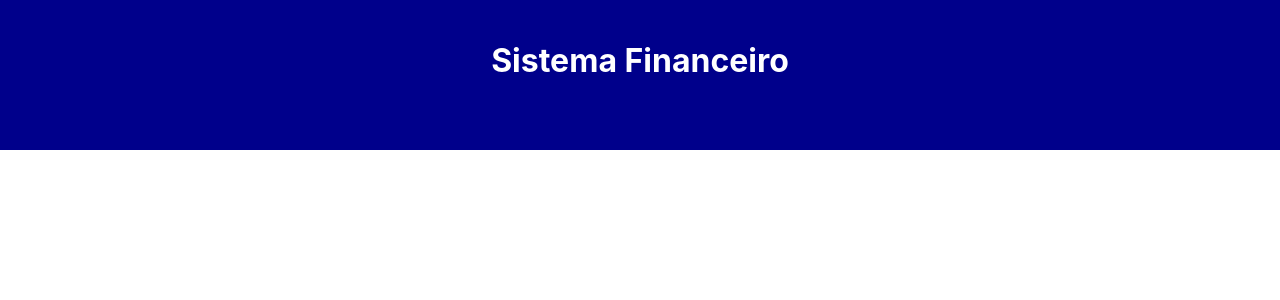
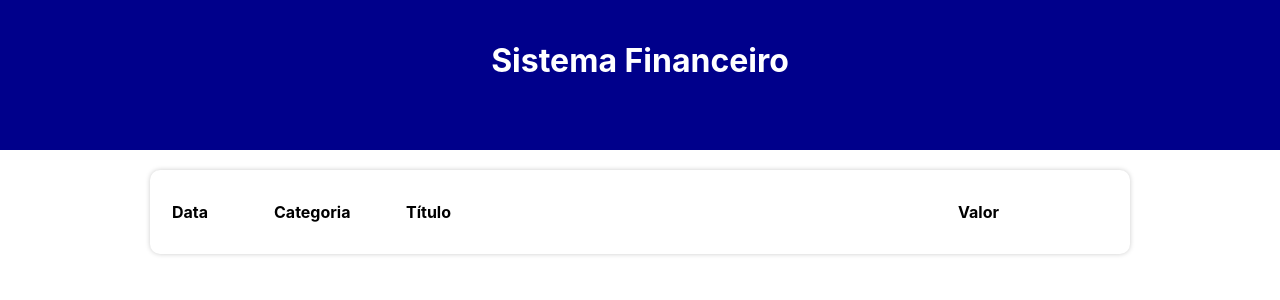
Before and after one commit to LeonardoPilatti/sistemaFinanceiro_ReactJs_Typescript, a React (Create React App) app: page / in a window 1280 px wide. Shown: the top 300 px of the page. Built offline with nearby package versions, Linux system fonts and the light colour scheme.

Commit message:
table item

```diff
--- a/src/App.tsx
+++ b/src/App.tsx
@@ -4,8 +4,18 @@
 import { Category } from './types/Category';
 import { categories } from './data/categories';
 import { items } from './data/items';
+import { filterListByMonth, getCurrentMonth } from './helpers/dateFilter';
+import TableArea from './components/TableArea';
 
 const App = () => {
+  const [list, setList] = React.useState(items);  /// complete list;
+  const [filteredList, setFilteredList] = React.useState<Item[]>([]);
+  const [currentMonth, setCurrentMonth] = React.useState(getCurrentMonth());    /// aqui está armazenado o mês atual no currentMonth;
+
+  React.useEffect(() => {
+    setFilteredList( filterListByMonth(list, currentMonth) );
+  }, [list, currentMonth]);
+
   return (
     <C.Container>
       <C.Header>
@@ -13,6 +23,7 @@
       </C.Header>
       <C.Body>
         {/* area de inserção */}
+        <TableArea list={filteredList} />
       </C.Body>
     </C.Container>
   )
--- /dev/null
+++ b/src/components/TableArea/index.tsx
@@ -0,0 +1,27 @@
+import React from 'react';
+import { Item } from '../../types/Item';
+import * as C from './styles';
+
+type Props = {
+  list: Item[];
+}
+
+const TableArea = ({list}: Props) => {
+  return (
+    <C.Table>
+      <thead>
+        <tr>
+          <C.TableHeadColumn width={100}>Data</C.TableHeadColumn>
+          <C.TableHeadColumn width={130}>Categoria</C.TableHeadColumn>
+          <C.TableHeadColumn>Título</C.TableHeadColumn>
+          <C.TableHeadColumn width={150}>Valor</C.TableHeadColumn>
+        </tr>
+      </thead>
+      <tbody>
+
+      </tbody>
+    </C.Table>
+  )
+};
+
+export default TableArea;
--- /dev/null
+++ b/src/components/TableArea/styles.ts
@@ -0,0 +1,16 @@
+import styled from 'styled-components';
+
+export const Table = styled.table`
+  width: 100%;
+  background-color: #fff;
+  padding: 20px;
+  box-shadow: 0px 0px 5px #ccc;
+  border-radius: 10px;
+  margin-top: 20px
+`;
+
+export const TableHeadColumn = styled.th<{ width?: number }>`
+  width: ${props => props.width ? `${props.width}px` : 'auto'  };
+  padding: 10px 0;
+  text-align: left;
+`;
--- /dev/null
+++ b/src/components/TableItem/styles.ts
@@ -0,0 +1 @@
+import styled from "styled-components";
--- /dev/null
+++ b/src/helpers/dateFilter.ts
@@ -0,0 +1,20 @@
+import { Item } from "../types/Item";
+
+export const getCurrentMonth = () => {  /// retorna o ano e o mês atual;
+  let now = new Date();
+  return `${now.getFullYear()}-${now.getMonth()+1}`;
+}
+
+export const filterListByMonth = (list: Item[], date: string): Item[] => {
+  let newList: Item[] = [];
+  let [year, month] = date.split('-');
+
+  for(let i in list) {
+    if(list[i].date.getFullYear() === parseInt(year) && (list[i].date.getMonth()+1) === parseInt(month)) {
+      newList.push(list[i]);
+    }
+  }
+
+
+  return newList;
+}
```
Also changed, not shown: src/components/TableItem/index.tsx (added, +12 -0 lines).
